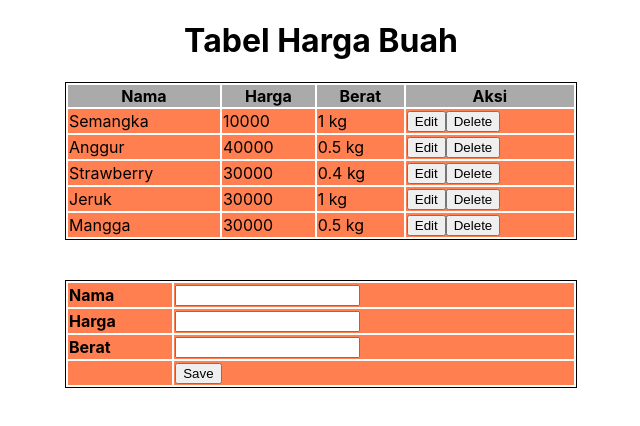
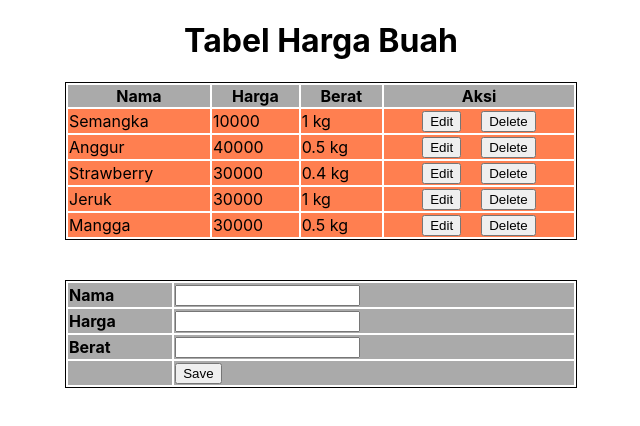
Before and after one commit to andikaharis68/sanbercode-reactjs-0820-2, a React (Create React App) app in the folder my-app/: page / in a window 1280 px wide. Shown: the top 426 px of the page, without its empty margins (319-959 px from the left). Built offline with nearby package versions, Linux system fonts and the light colour scheme.

Commit message:
tugas 12 revisi done

```diff
--- a/my-app/src/Tugas-12/tugas12.js
+++ b/my-app/src/Tugas-12/tugas12.js
@@ -109,8 +109,11 @@ class FormBuah extends Component {
                                         <td>{el.nama}</td>
                                         <td>{el.harga}</td>
                                         <td>{el.berat / 1000} kg</td>
-                                        <td>
-                                            <button value={index} onClick={this.editForm}>
+                                        <td className="text-center">
+                                            <button value={index}
+                                                onClick={this.editForm}
+                                                style={{ marginRight: "20px" }}
+                                            >
                                                 Edit
                                             </button>
                                             <button value={index} onClick={this.deleteBuah}>
@@ -127,8 +130,8 @@ class FormBuah extends Component {
                     <br></br>
                     <div>
                         <form onSubmit={this.submitForm}>
-                            <table style={{ border: "1px solid", width: "40%", margin: "0 auto" }}>
-                                <tbody style={{ background: "coral" }}>
+                            <table style={{ border: "1px solid", width: "40%", margin: "auto" }}>
+                                <tbody style={{ background: "#aaa" }}>
                                     <tr>
                                         <td>
                                             <strong>Nama</strong>
```
